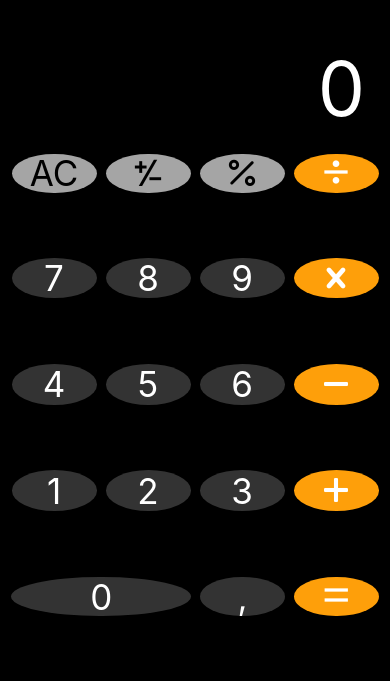
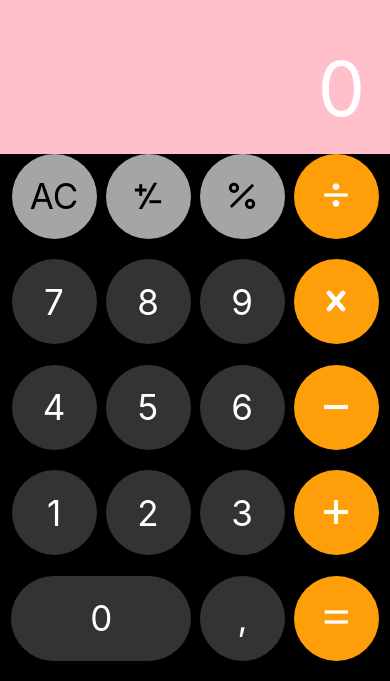
Before and after one commit to lilyLILYLL/Calculator, a React Native app: screen / in a window 390 px wide. Shown: the part 163-844 px from the top of the page. Built offline with nearby package versions, Linux system fonts and the light colour scheme.

Commit message:
add active operator style

```diff
--- a/app.json
+++ b/app.json
@@ -2,7 +2,6 @@
   "expo": {
     "name": "Calculator",
     "slug": "Calculator",
-    "privacy":"public",
     "version": "1.0.0",
     "orientation": "portrait",
     "userInterfaceStyle": "light",
@@ -11,7 +10,7 @@
       "resizeMode": "contain",
       "backgroundColor": "#ffffff"
     },
-    "descripttion":"This is a calculator",
+    "description":"This is a calculator",
     "assetBundlePatterns": [
       "**/*"
     ],
--- a/src/components/Button.js
+++ b/src/components/Button.js
@@ -11,10 +11,11 @@ import {
     equalPress,
     percentButtonPress,
 } from "../store";
-import { useDispatch } from "react-redux";
+import { useDispatch, useSelector } from "react-redux";
 
 export const Button = ({ item }) => {
     const dispatch = useDispatch();
+    const chosenOperator = useSelector((state) => state.operator);
 
     let handleOnPress;
     switch (item.type) {
@@ -41,8 +42,11 @@ export const Button = ({ item }) => {
             break;
     }
 
-    const backgroundColor = item.backgroundColor;
-    const textColor = item.color;
+    // if an oparator is chosen (active), we swap backgroundColor and textColor
+    const backgroundColor =
+        item.value === chosenOperator ? item.color : item.backgroundColor;
+    const textColor =
+        item.value === chosenOperator ? item.backgroundColor : item.color;
     const width = item.name === "0" ? 180 : 85;
 
     return (
@@ -64,9 +68,9 @@ export const Button = ({ item }) => {
 
 const styles = StyleSheet.create({
     button: {
-        height: "38%",
+        height: 85,
         width: 85,
-        borderRadius: "110%",
+        borderRadius: 85,
         justifyContent: "center",
         alignItems: "center",
     },
@@ -74,6 +78,6 @@ const styles = StyleSheet.create({
         fontSize: 35,
     },
     gap: {
-        height: "6%",
+        height: "10%",
     },
 });
--- a/src/constants/format.js
+++ b/src/constants/format.js
@@ -23,12 +23,20 @@ export const formatResult = (outputValue) => {
         : formatString(outputValue, MAX_LENGTH);
 };
 
+// replace dot by comma, and also get rid of '+' sign when result comes to something like '1e+18
+// add '.' after 3 digits
 export const displayOutput = (value) => {
-    return value
-        .replace(DOT, COMMA)
-        .replace("+", "")
-        .replace(/\B(?=(\d{3})+(?!\d))/g, ".");
+    let output = value.replace(DOT, COMMA).replace("+", "");
+    return parseFloat(output) > 0
+        ? output.replace(/\B(?=(\d{3})+(?!\d))/g, ".")
+        : output;
 };
+
 export const cal = (inputValue) => {
+    if (isNaN(inputValue.slice(-1))) {
+        inputValue = inputValue.slice(0, -1);
+    }
+    console.log(inputValue);
+
     return eval(inputValue).toString();
 };
--- a/src/screens/CalculationScreen.js
+++ b/src/screens/CalculationScreen.js
@@ -8,8 +8,8 @@ import { displayOutput, LENGTH_THRESHOLD } from "../constants/format";
 
 export const CalculationScreen = () => {
     const state = useSelector((state) => state);
+    console.log(state);
 
-    console.log(state);
     const displayValue =
         state.currentValue === ""
             ? displayOutput(state.result)
@@ -47,6 +47,7 @@ const styles = StyleSheet.create({
         alignItems: "flex-end",
         paddingRight: 25,
         paddingBottom: 20,
+        backgroundColor: "pink",
     },
     result: {
         color: colors.white,
```
